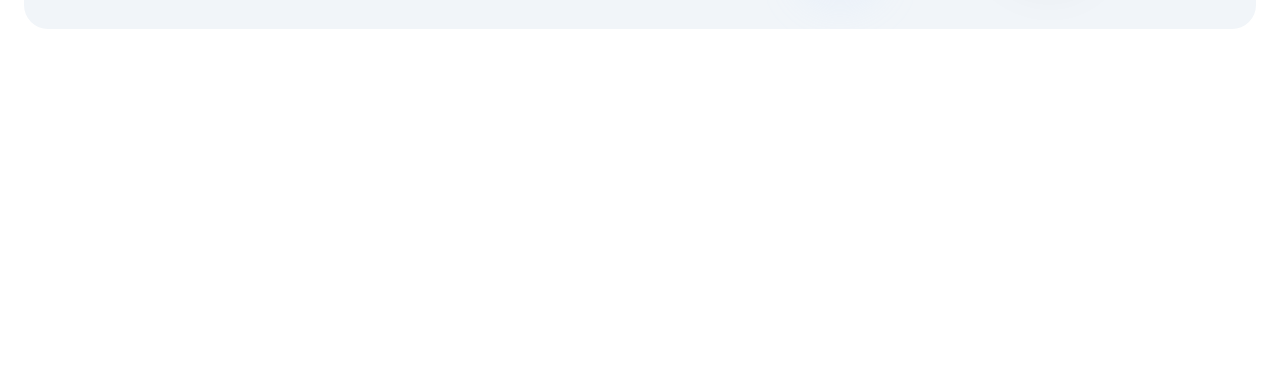
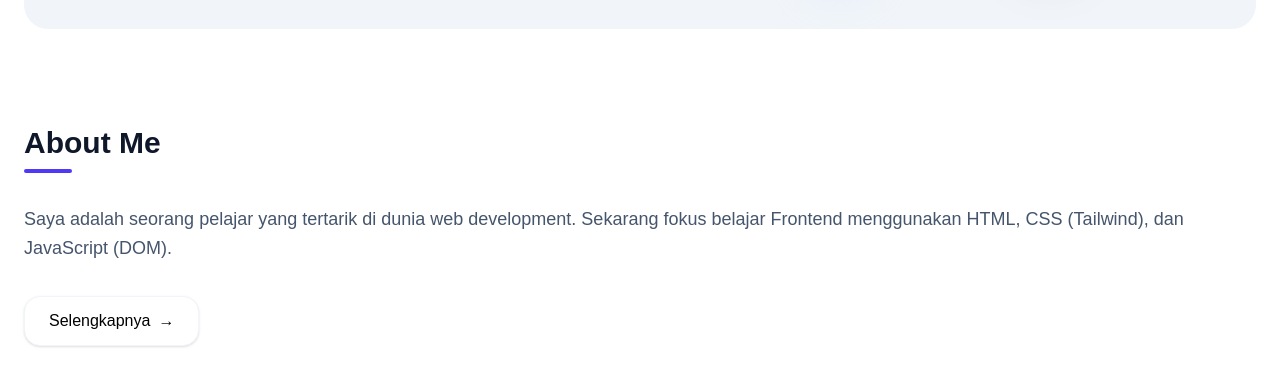
Before and after one commit to charlienicholas/WebThree, a website: page index.html in a window 1280 px wide. Shown: the part 579-964 px from the top of the page. Before the commit the page ends 800 px from the top, so only its background shows below. Drawn offline with Linux system fonts and the light colour scheme.

Commit message:
feat: membuat bagian about section

```diff
--- a/index.html
+++ b/index.html
@@ -36,7 +36,7 @@
 
     <!-- Bagian side menu -->
     <div id="side-menu" class="fixed inset-0 z-60 translate-x-full transition-transform duration-300">
-      <div class="absolute right-0 w-72 h-full bg-blue-100 dark:bg-slate-800 p-8 shadow-2xl rounded-l-2xl">
+      <div class="absolute right-0 w-72 h-full bg-slate-200 dark:bg-slate-800 p-8 shadow-2xl rounded-l-2xl">
         <button id="menu-close" class="absolute top-6 right-6 text-gray-500">
           <svg class="w-8 h-8" fill="none" stroke="currentColor" viewBox="0 0 24 24"><path stroke-linecap="round" stroke-linejoin="round" stroke-width="2" d="M6 18L18 6M6 6l12 12"></path></svg>
         </button>
@@ -52,7 +52,7 @@
     </div>
     <!-- Navbar End -->
 
-    <!-- Main Section Start -->
+    <!-- Section Main Start -->
     <section class="max-w-7xl mt-20 mx-auto px-6 py-12">
       <div class="relative overflow-hidden rounded-3xl bg-slate-100 dark:bg-slate-800/50 p-8 md:p-12 flex flex-col md:flex-row items-center justify-between gap-12">
         <div class="flex flex-col md:flex-row items-center md:items-start gap-8 z-10">
@@ -95,7 +95,12 @@
                 </svg>
               </a>
               <a href="https://www.tiktok.com/@nicholas.ts" class="p-2 bg-white dark:bg-slate-700 rounded-lg shadow-sm hover:shadow-md transition dark:text-white">
-                <svg role="img" class="w-6" fill="currentColor" viewBox="0 0 24 24" xmlns="http://www.w3.org/2000/svg"><title>TikTok</title><path d="M12.525.02c1.31-.02 2.61-.01 3.91-.02.08 1.53.63 3.09 1.75 4.17 1.12 1.11 2.7 1.62 4.24 1.79v4.03c-1.44-.05-2.89-.35-4.2-.97-.57-.26-1.1-.59-1.62-.93-.01 2.92.01 5.84-.02 8.75-.08 1.4-.54 2.79-1.35 3.94-1.31 1.92-3.58 3.17-5.91 3.21-1.43.08-2.86-.31-4.08-1.03-2.02-1.19-3.44-3.37-3.65-5.71-.02-.5-.03-1-.01-1.49.18-1.9 1.12-3.72 2.58-4.96 1.66-1.44 3.98-2.13 6.15-1.72.02 1.48-.04 2.96-.04 4.44-.99-.32-2.15-.23-3.02.37-.63.41-1.11 1.04-1.36 1.75-.21.51-.15 1.07-.14 1.61.24 1.64 1.82 3.02 3.5 2.87 1.12-.01 2.19-.66 2.77-1.61.19-.33.4-.67.41-1.06.1-1.79.06-3.57.07-5.36.01-4.03-.01-8.05.02-12.07z"/></svg>
+                <svg role="img" class="w-6" fill="currentColor" viewBox="0 0 24 24" xmlns="http://www.w3.org/2000/svg">
+                  <title>TikTok</title>
+                  <path
+                    d="M12.525.02c1.31-.02 2.61-.01 3.91-.02.08 1.53.63 3.09 1.75 4.17 1.12 1.11 2.7 1.62 4.24 1.79v4.03c-1.44-.05-2.89-.35-4.2-.97-.57-.26-1.1-.59-1.62-.93-.01 2.92.01 5.84-.02 8.75-.08 1.4-.54 2.79-1.35 3.94-1.31 1.92-3.58 3.17-5.91 3.21-1.43.08-2.86-.31-4.08-1.03-2.02-1.19-3.44-3.37-3.65-5.71-.02-.5-.03-1-.01-1.49.18-1.9 1.12-3.72 2.58-4.96 1.66-1.44 3.98-2.13 6.15-1.72.02 1.48-.04 2.96-.04 4.44-.99-.32-2.15-.23-3.02.37-.63.41-1.11 1.04-1.36 1.75-.21.51-.15 1.07-.14 1.61.24 1.64 1.82 3.02 3.5 2.87 1.12-.01 2.19-.66 2.77-1.61.19-.33.4-.67.41-1.06.1-1.79.06-3.57.07-5.36.01-4.03-.01-8.05.02-12.07z"
+                  />
+                </svg>
               </a>
             </div>
           </div>
@@ -105,11 +110,24 @@
           <img src="./img/Programmer Icon.svg" alt="Illustration" class="w-full h-auto drop-shadow-2xl" />
 
           <div class="absolute -top-4 -right-4 w-24 h-24 bg-indigo-200/30 rounded-full blur-2xl animate-pulse"></div>
-          <div class="absolute -bottom-4 -left-4 w-16 h-16 bg-blue-200/30 rounded-full blur-xl "></div>
+          <div class="absolute -bottom-4 -left-4 w-16 h-16 bg-blue-200/30 rounded-full blur-xl"></div>
         </div>
       </div>
     </section>
-    <!-- Main Section end -->
+    <!-- Section Main End -->
+
+    <!-- Section About Start -->
+    <section id="about" class="max-w-7xl mx-auto px-6 py-12">
+      <h2 class="text-3xl font-bold text-slate-900 dark:text-white">About Me</h2>
+      <div class="w-12 h-1 bg-indigo-600 mt-2 mb-8 rounded-2xl"></div>
+
+      <p class="text-slate-600 dark:text-slate-400 leading-relaxed text-lg mb-8">Saya adalah seorang pelajar yang tertarik di dunia web development. Sekarang fokus belajar Frontend menggunakan HTML, CSS (Tailwind), dan JavaScript (DOM).</p>
+
+      <a href="#" class="inline-flex items-center gap-2 px-6 py-3 bg-white dark:bg-slate-800 border border-slate-100 dark:border-slate-700 rounded-2xl shadow-sm hover:shadow-lg dark:hover:shadow-[0_0_20px_0_rgba(79,70,229,0.5)] transition font-medium dark:text-white">
+        Selengkapnya <span>&rarr;</span>
+      </a>
+    </section>
+    <!-- Section About End -->
 
     <script src="./js/script.js"></script>
   </body>
```
Also changed, not shown: css/output.css.
